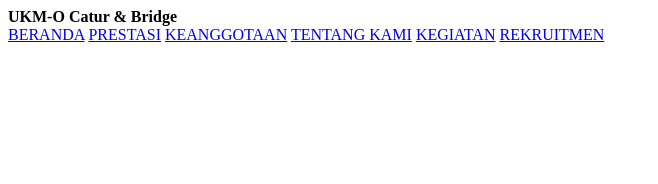
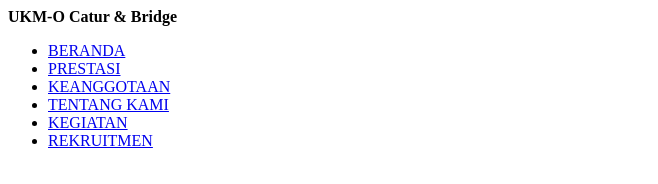
Before and after one commit to HamdSatoru/UKMOcatur, a plain HTML site: page rekruitmen.html in a window 1280 px wide. Shown: the whole page, without its empty margins (0-658 px from the left). Drawn offline with Linux system fonts and the light colour scheme.

Commit message:
perubahan dikit

```diff
--- a/rekruitmen.html
+++ b/rekruitmen.html
@@ -3,17 +3,36 @@
 <head>
     <meta charset="UTF-8">
     <meta name="viewport" content="width=device-width, initial-scale=1.0">
-    <title>UKM_O Catur & Bridge</title>
+    <title>Rekrutment</title>
 </head>
 <body>
     <header><b>UKM-O Catur & Bridge</b></header>
-    <nav>
-        <a href="index.html">BERANDA</a>
-        <a href="prestasi.html" target="_blank">PRESTASI</a>
-        <a href="keanggotaan.html" target="_blank">KEANGGOTAAN</a>
-        <a href="tentangkami.html" target="_blank">TENTANG KAMI</a>
-        <a href="kegiatan.html" target="_blank">KEGIATAN</a>
-        <a href="#">REKRUITMEN</a>
-    </nav>
+    <div class="navbar">
+        <ul>
+            <li class="li-class">
+                <a href="#">BERANDA</a>
+            </li>
+            <li class="li-class">
+                <a href="prestasi.html" target="_blank">PRESTASI</a>
+            </li>
+            <li class="li-class">
+                <a href="keanggotaan.html" target="_blank">KEANGGOTAAN</a>
+            </li>
+            <li class="li-class">
+                <a href="tentangkami.html" target="_blank">TENTANG&nbsp;KAMI</a>
+            </li>
+            <li class="li-class">
+                <a href="kegiatan.html" target="_blank">KEGIATAN</a>
+            </li>
+            <li class="li-class">
+                <a href="rekruitmen.html" target="_blank">REKRUITMEN</a>
+            </li>
+        </ul>
+    </div>
+    <section>
+        <div class="judul">
+
+        </div>
+    </section>
 </body>
 </html>
```
Also changed, not shown: keanggotaan.html (+1 -1 lines).
